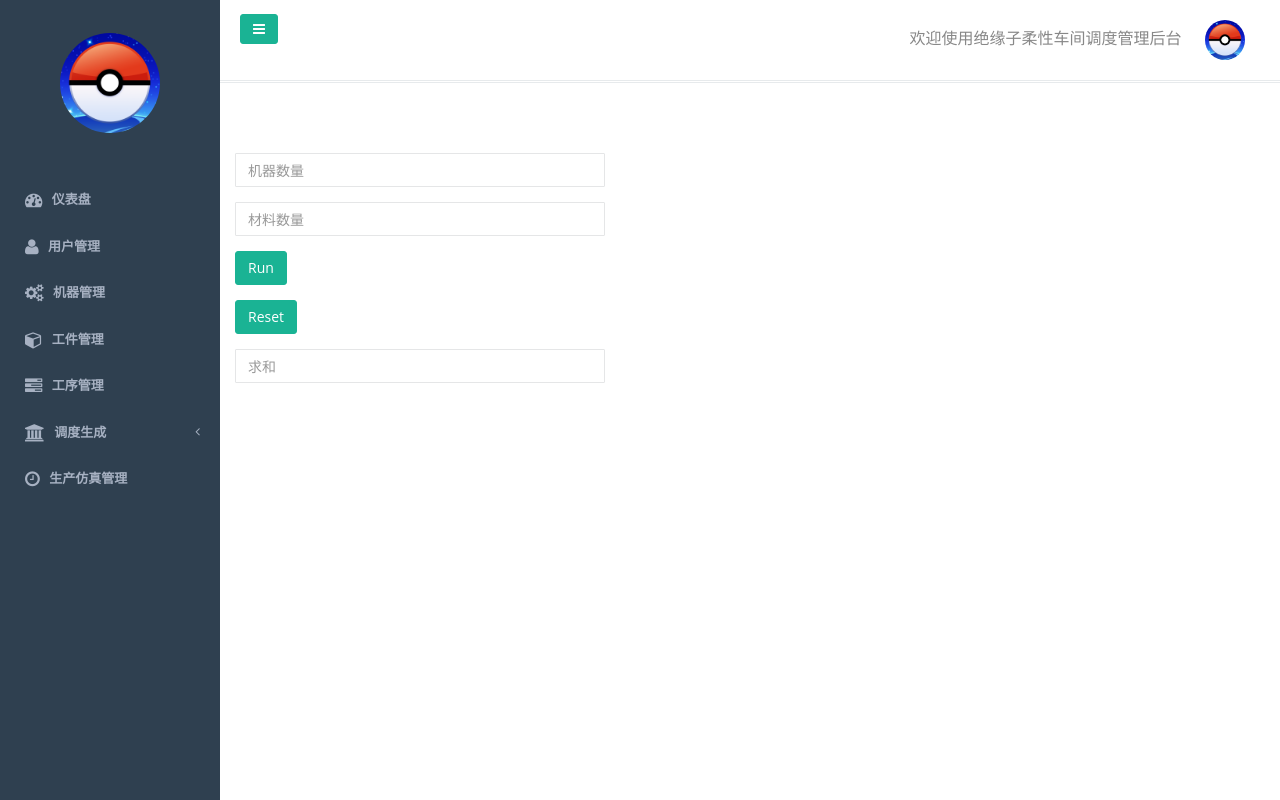
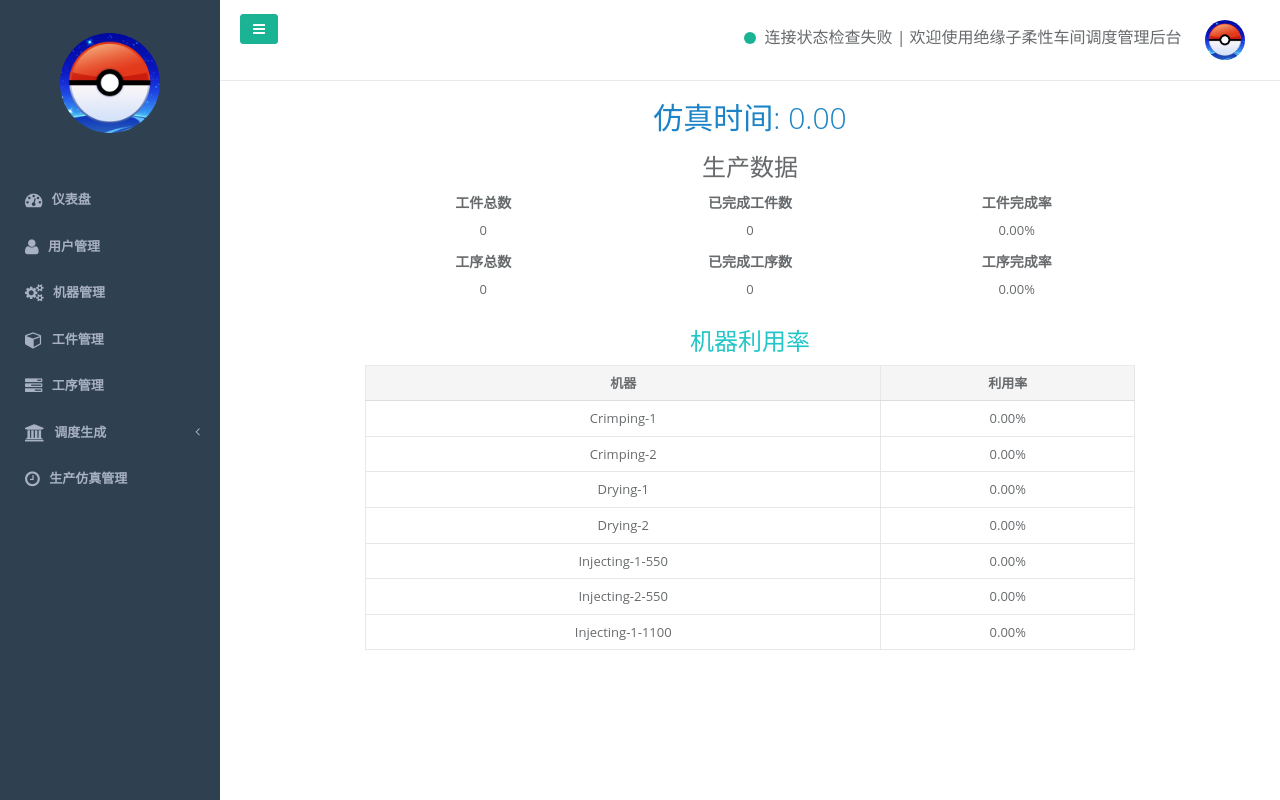
Before and after one commit to wjd27149/Flask_Web_plantsimulation, a Python web app: template App/templates/simulation/sim.html in a window 1280 px wide. Run offline with Jinja, Linux system fonts and the light colour scheme; the template is opened without the code that fills it, so the values that code supplies are empty; some libraries are stand-ins or nearby versions.

Commit message:
modified:   App/__pycache__/views.cpython-37.pyc 	modified:   App/static/css/customize.css 	modified:   App/static/static_result_chart/nsga.png 	new file:   App/static/static_result_chart/scheduling_info.txt 	modified:   App/templates/common/layout_main.html 	modified:   App/templates/schedule/schedule_static.html 	modified:   App/templates/simulation/sim.html 	modified:   App/views.py 	modified:   Clients/__pycache__/client.cpython-37.pyc 	modified:   Clients/client.py 	modified:   app.py 	modified:   static_algorithm/Algorithm.py 	modified:   static_algorithm/Params.py 	modified:   static_algorithm/__pycache__/Params.cpython-37.pyc 	modified:   static_algorithm/__pycache__/utils.cpython-37.pyc 	modified:   static_algorithm/products.txt 	modified:   static_algorithm/utils.py

```diff
--- a/App/static/css/customize.css
+++ b/App/static/css/customize.css
@@ -3,3 +3,25 @@
     display: flex;
     justify-content: space-between;
 }
+
+
+.status-indicator {
+    display: inline-block;
+    width: 12px;
+    height: 12px;
+    border-radius: 50%;
+    margin-right: 8px;
+    background-color: #1ab394; /* 默认红色（未连接状态）ed5565 */
+}
+
+.status-text {
+    color: #676a6c; /* 默认文字颜色 */
+}
+
+.connected .status-indicator {
+    background-color: #ed5565; /* 连接状态绿色 1ab394*/
+}
+
+.connected .status-text {
+    color: #676a6c; /* 保持文字颜色不变 */
+}
--- a/App/templates/common/layout_main.html
+++ b/App/templates/common/layout_main.html
@@ -88,8 +88,11 @@
                 </div>
                 <ul class="nav navbar-top-links navbar-right">
                     <li>
-						<span class="m-r-sm text-muted welcome-message" style="font-size:16px;">
-                            欢迎使用绝缘子柔性车间调度管理后台
+                        <span class="m-r-sm welcome-message" style="font-size:16px;">
+                            <span id="client-status" style="display: inline-flex; align-items: center;">
+                                <span class="status-indicator"></span>
+                                <span class="status-text">欢迎使用绝缘子柔性车间调度管理后台</span>
+                            </span>
                         </span>
                     </li>
                     <li class="dropdown user_info">
@@ -135,6 +138,36 @@
     </div>
 </div>
 
+<script>
+// 检查客户端连接状态并更新显示
+function updateClientStatus() {
+    fetch('/check_client_status')
+        .then(response => response.json())
+        .then(data => {
+            const statusElement = document.getElementById('client-status');
+            if (data.connected) {
+                statusElement.classList.add('connected');
+                statusElement.classList.remove('disconnected');
+                statusElement.querySelector('.status-text').textContent =
+                    'plant simulation未连接 | 欢迎使用绝缘子柔性车间调度管理后台';
+            } else {
+                statusElement.classList.add('disconnected');
+                statusElement.classList.remove('connected');
+                statusElement.querySelector('.status-text').textContent =
+                    'plant simulation已连接 | 欢迎使用绝缘子柔性车间调度管理后台';
+            }
+        })
+        .catch(() => {
+            const statusElement = document.getElementById('client-status');
+            statusElement.classList.add('disconnected');
+            statusElement.classList.remove('connected');
+            statusElement.querySelector('.status-text').textContent =
+                '连接状态检查失败 | 欢迎使用绝缘子柔性车间调度管理后台';
+        });
+}
+    window.addEventListener('load', updateClientStatus);
+    </script>
+
 <script src="/static/plugins/jquery-2.1.1.js"></script>
 <script src="/static/bootstrap/bootstrap.min.js"></script>
 <script src="/static/plugins/layer/layer.js"></script>
--- a/App/templates/schedule/schedule_static.html
+++ b/App/templates/schedule/schedule_static.html
@@ -52,7 +52,7 @@
                         <!-- 第二列 -->
                         <div class="col-md-6">
                             <div class="form-group">
-                                <input type="number" class="form-control" name="gene_size" placeholder="迭代代数 (gene_size)" value="50" min="1" required>
+                                <input type="number" class="form-control" name="gene_size" placeholder="迭代代数 (gene_size)" value="1" min="1" required>
                                 <small class="text-muted">遗传算法的迭代代数 (默认: 50)</small>
                             </div>
 
--- a/App/templates/simulation/sim.html
+++ b/App/templates/simulation/sim.html
@@ -1,40 +1,118 @@
 {% extends "common/layout_main.html" %}
 {% block content %}
-<div class="row  border-bottom">
-    <div class="col-lg-12">
-        <div class="tab_title">
-            <ul class="nav nav-pills">
 
-            </ul>
+<div class="container" style="max-width: 800px;">
+    <!-- 仿真时间 -->
+    <div class="card border-success shadow-sm mb-4">
+        <div class="card-body border border-success rounded p-3">
+            <h1 class="text-success fw-bold text-center">
+                仿真时间: <span id="sim_time">0.00</span>
+            </h1>
+        </div>
+    </div>
+
+    <!-- 生产数据 -->
+    <div class="card border-dark shadow-sm mb-4">
+        <div class="card-body border border-dark rounded p-3">
+            <h2 class="text-center text-dark fw-bold mb-3">生产数据</h2>
+            <div class="row text-center">
+                <div class="col-md-4">
+                    <h4 class="text-dark">工件总数</h4>
+                    <p class="fs-5 fw-bold text-dark"><span id="total_jobs">0</span></p>
+                </div>
+                <div class="col-md-4">
+                    <h4 class="text-dark">已完成工件数</h4>
+                    <p class="fs-5 fw-bold text-dark"><span id="completed_jobs">0</span></p>
+                </div>
+                <div class="col-md-4">
+                    <h4 class="text-dark">工件完成率</h4>
+                    <p class="fs-5 fw-bold text-dark"><span id="job_completion_rate">0.00%</span></p>
+                </div>
+                <div class="col-md-4">
+                    <h4 class="text-dark">工序总数</h4>
+                    <p class="fs-5 fw-bold text-dark"><span id="total_operations">0</span></p>
+                </div>
+                <div class="col-md-4">
+                    <h4 class="text-dark">已完成工序数</h4>
+                    <p class="fs-5 fw-bold text-dark"><span id="completed_operation">0</span></p>
+                </div>
+                <div class="col-md-4">
+                    <h4 class="text-dark">工序完成率</h4>
+                    <p class="fs-5 fw-bold text-dark"><span id="operation_completion_rate">0.00%</span></p>
+                </div>
+            </div>
+        </div>
+    </div>
+
+    <!-- 机器利用率 -->
+    <div class="card border-info shadow-sm">
+        <div class="card-body border border-info rounded p-3">
+            <h2 class="text-center text-info fw-bold mb-3">机器利用率</h2>
+            <table class="table table-bordered text-center">
+                <thead class="table-light">
+                    <tr>
+                        <th class="text-center">机器</th>
+                        <th class="text-center">利用率</th>
+                    </tr>
+                </thead>
+                <tbody>
+                    <tr><td>Crimping-1</td><td id="machine_1">0.00%</td></tr>
+                    <tr><td>Crimping-2</td><td id="machine_2">0.00%</td></tr>
+                    <tr><td>Drying-1</td><td id="machine_3">0.00%</td></tr>
+                    <tr><td>Drying-2</td><td id="machine_4">0.00%</td></tr>
+                    <tr><td>Injecting-1-550</td><td id="machine_5">0.00%</td></tr>
+                    <tr><td>Injecting-2-550</td><td id="machine_6">0.00%</td></tr>
+                    <tr><td>Injecting-1-1100</td><td id="machine_7">0.00%</td></tr>
+                </tbody>
+            </table>
         </div>
     </div>
 </div>
-<div class="row m-t">
-    <div class="col-lg-12 m-t middle-box text-center">
-        {% with messages=get_flashed_messages(with_categories=True) %}
-        {% if messages %}
-            {% for category, message in messages %}
-                <div class="alert alert-{{ category }}">{{ message }}</div>
-            {% endfor %}
-            {% endif %}
-        {% endwith %}
-        <form class="m-t" role="form" method="post" action="">
-            <div class="form-group">
-                <input type="text" class="form-control" placeholder="机器数量" value="" name='machine_num' required="">
-            </div>
-            <div class="form-group">
-                <input type="text" class="form-control" name="material_num"  placeholder="材料数量" required="">
-            </div>
-            <button type="submit"  style="text-align:center" class="btn btn-primary block m-b">Run</button>
-            <button type="submit"  class="btn btn-primary block m-b">Reset</button>
 
-            <!--<a href="/accounts/resetpass/"><small>Forgot password?</small></a>-->
-            <!--<p class="text-muted text-center"><small>Do not have an account?</small></p>-->
-        </form>
-        <div class="form-group">
-        <input type="text" class="form-control" placeholder="求和" name="sum" value="{{ sum }}" />
-        </div>
-        <!--分页代码-->
-    </div>
-</div>
 {% endblock %}
+
+{% block js %}
+<script>
+    function fetchLatestData() {
+        fetch('/get_latest_data')
+        .then(response => response.json())
+        .then(data => {
+            console.log("Fetched data:", data);
+
+            // 更新仿真时间
+            document.getElementById("sim_time").textContent = data.time;
+
+            // 更新工件数据
+            let totalJobs = parseFloat(data.total_jobs);
+            let completedJobs = parseFloat(data.completed_jobs);
+            let jobCompletionRate = totalJobs > 0 ? ((completedJobs / totalJobs) * 100).toFixed(2) + "%" : "0.00%";
+
+            document.getElementById("total_jobs").textContent = totalJobs;
+            document.getElementById("completed_jobs").textContent = completedJobs;
+            document.getElementById("job_completion_rate").textContent = jobCompletionRate;
+
+            // 更新工序数据
+            let totalOperations = parseFloat(data.total_operations);
+            let completedOperations = parseFloat(data.completed_operation);
+            let operationCompletionRate = totalOperations > 0 ? ((completedOperations / totalOperations) * 100).toFixed(2) + "%" : "0.00%";
+
+            document.getElementById("total_operations").textContent = totalOperations;
+            document.getElementById("completed_operation").textContent = completedOperations;
+            document.getElementById("operation_completion_rate").textContent = operationCompletionRate;
+
+            // 更新机器利用率
+            document.getElementById("machine_1").textContent = data.machine_1;
+            document.getElementById("machine_2").textContent = data.machine_2;
+            document.getElementById("machine_3").textContent = data.machine_3;
+            document.getElementById("machine_4").textContent = data.machine_4;
+            document.getElementById("machine_5").textContent = data.machine_5;
+            document.getElementById("machine_6").textContent = data.machine_6;
+            document.getElementById("machine_7").textContent = data.machine_7;
+        })
+        .catch(error => console.error('Error fetching data:', error));
+    }
+
+    // 每秒自动刷新数据
+    setInterval(fetchLatestData, 250);
+</script>
+{% endblock %}
--- a/static_algorithm/Params.py
+++ b/static_algorithm/Params.py
@@ -17,7 +17,7 @@ def get_args(n, m,job_num_list, n_name, ni,total_ni, CMT, CMT_M, MT, PT):
 
     # Params for Algorithms
     parser.add_argument('--pop_size', default= 120, type=int, help='Population size of the genetic algorithm')         # 100
-    parser.add_argument('--gene_size', default= 100, type=int, help='generation size of the genetic algorithm')      #100
+    parser.add_argument('--gene_size', default= 1, type=int, help='generation size of the genetic algorithm')      #100
     parser.add_argument('--pc_max', default=0.8, type=float, help='Crossover rate')                                 #0.8
     parser.add_argument('--pm_max', default=0.05, type=float, help='mutation rate')                                 #0.2
     parser.add_argument('--pc_min', default=0.7, type=float, help='Crossover rate')                                 # 0.7
--- a/static_algorithm/products.txt
+++ b/static_algorithm/products.txt
@@ -1,4 +1,4 @@
 pro_type jobs_num operations_num cm_5_time cm_6_time cm_7_time
-300 3 4 6 6 -
-500 3 4 8 8 -
-800 3 4 8 8 12
+300 2 4 6 6 -
+500 2 4 8 8 -
+800 2 4 8 8 12
```
Also changed, not shown: App/static/static_result_chart/scheduling_info.txt (added, +25 -0 lines), App/views.py (+35 -3 lines), Clients/client.py (+52 -96 lines), app.py (+74 -30 lines), static_algorithm/Algorithm.py (+7 -5 lines), static_algorithm/utils.py (+34 -2 lines), App/static/static_result_chart/nsga.png.
